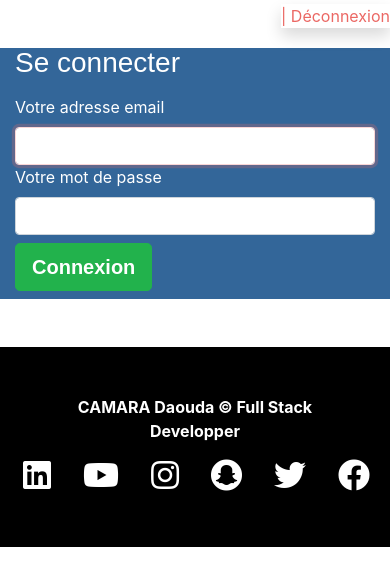
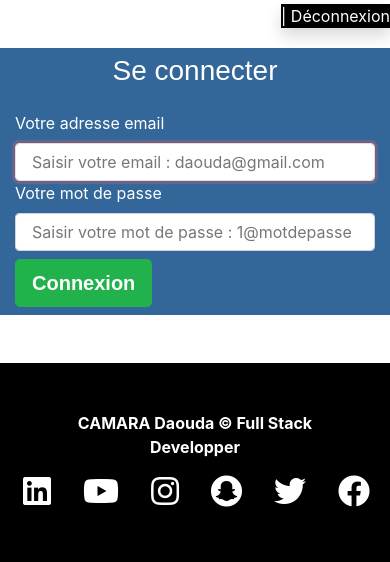
Before and after one commit to camara92/MYWEBSITEFROMSYMFONY, a Symfony app: template templates/security/login.html.twig in a window 390 px wide. Shown: the part 56-618 px from the top of the page. Run offline with Twig, Linux system fonts and the light colour scheme; the template is opened without the code that fills it, so the values that code supplies are empty; some libraries are stand-ins or nearby versions; some web fonts are replaced.

Commit message:
responsive site on updating

```diff
--- a/templates/partials/header.html.twig
+++ b/templates/partials/header.html.twig
@@ -31,6 +31,6 @@
             <a href="{{path('app_register')}}" class="text-white active" >Inscription |</a><a href="{{path('app_login')}}" class="text-white active" > | Connexion</a>
 		</div>
 	</nav>
-			<a href="{{path('app_logout')}}" class="shadow active bold  float-right my-1" > | Déconnexion</a>
+			<a href="{{path('app_logout')}}" class="shadow active bold bg-dark text-white  float-right my-1" > | Déconnexion</a>
 
 	<header>
--- a/templates/registration/register.html.twig
+++ b/templates/registration/register.html.twig
@@ -1,6 +1,6 @@
 {% extends 'base.html.twig' %}
 
-{% block title %}Register
+{% block title %}CAMARA - Inscription
 {% endblock %}
 
 {% block body %}
--- a/templates/security/login.html.twig
+++ b/templates/security/login.html.twig
@@ -1,6 +1,6 @@
 {% extends 'base.html.twig' %}
 
-{% block title %}Log in!{% endblock %}
+{% block title %}CAMARA - Connexion {% endblock %}
 
 {% block body %}
 <form method="post" class="container bg-info my-5 text-white ">
@@ -14,11 +14,11 @@
         </div>
     {% endif %}
 
-    <h1 class="h3 mb-3 font-weight-normal">Se connecter </h1>
-    <label for="inputEmail">Votre adresse email</label>
-    <input type="email" value="{{ last_username }}" name="email" id="inputEmail" class="form-control" autocomplete="email" required autofocus>
-    <label for="inputPassword">Votre mot de passe </label>
-    <input type="password" name="password" id="inputPassword" class="form-control" autocomplete="current-password" required>
+    <h1 class="h3 mb-3 font-weight-normal text-center p-2 bold">Se connecter </h1>
+    <label class="text-center bold" for="inputEmail" >Votre adresse email</label>
+    <input type="email" value="{{ last_username }}" name="email" id="inputEmail" placeholder="Saisir votre email : daouda@gmail.com" class="form-control" autocomplete="email" required autofocus>
+    <label class="text-center bold" for="inputPassword">Votre mot de passe </label>
+    <input type="password" name="password" id="inputPassword" class="form-control" placeholder="Saisir votre mot de passe : 1@motdepasse" autocomplete="current-password" required>
 
     <input type="hidden" name="_csrf_token"
            value="{{ csrf_token('authenticate') }}"
```
